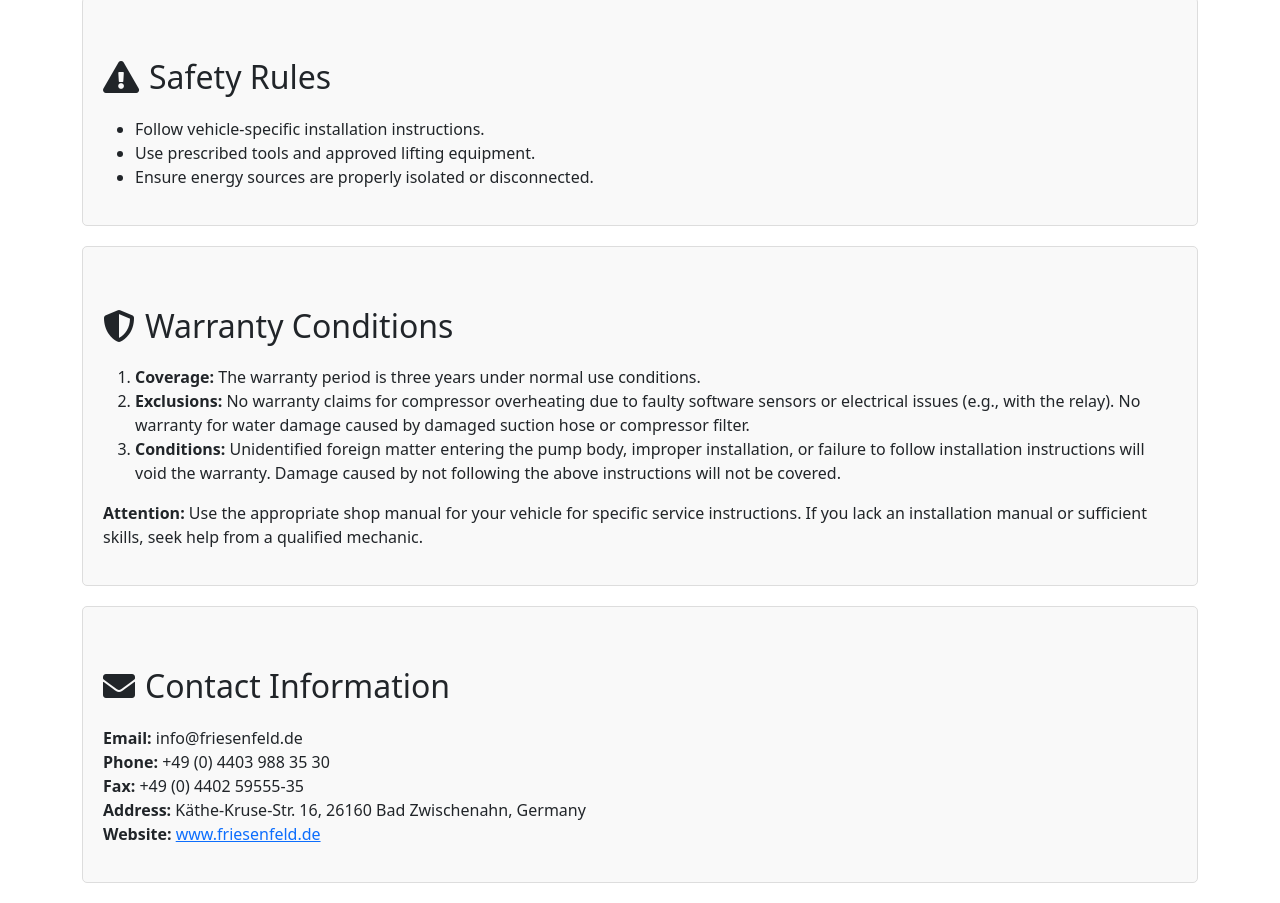
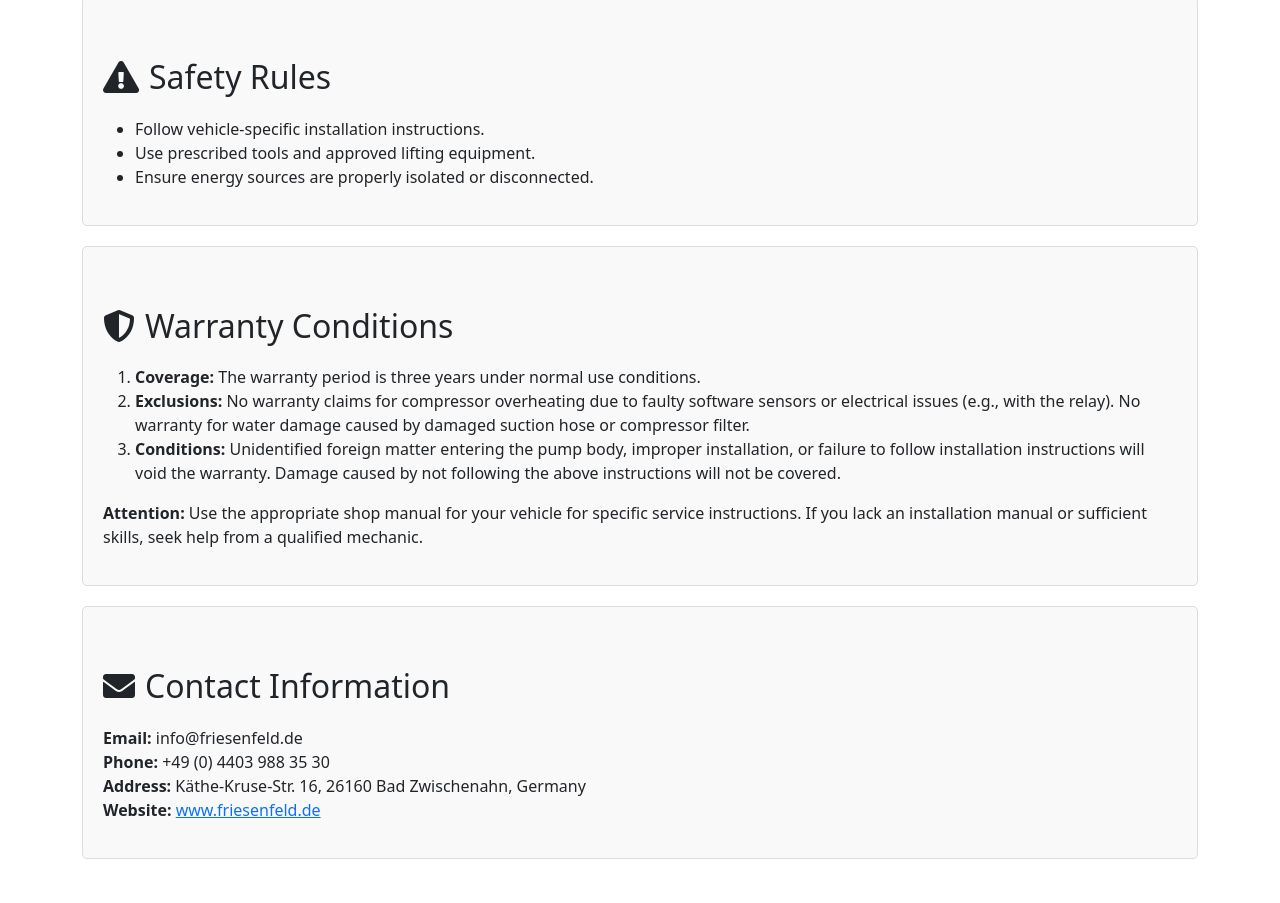
Before and after one commit to guidecompressor/GitHub, a plain HTML site: page index.html in a window 1280 px wide. Shown: the part 683-1586 px from the top of the page. After the commit the page ends 1562 px from the top, so only its background shows below. Drawn offline with nearby package versions, Linux system fonts and the light colour scheme.

Commit message:
Update index.html
Fax is out delete from Footer

```diff
--- a/index.html
+++ b/index.html
@@ -73,7 +73,6 @@
             <p>
                 <strong>Email:</strong> info@friesenfeld.de<br>
                 <strong>Phone:</strong> +49 (0) 4403 988 35 30<br>
-                <strong>Fax:</strong> +49 (0) 4402 59555-35<br>
                 <strong>Address:</strong> Käthe-Kruse-Str. 16, 26160 Bad Zwischenahn, Germany<br>
                 <strong>Website:</strong> <a href="http://www.friesenfeld.de">www.friesenfeld.de</a>
             </p>
```
